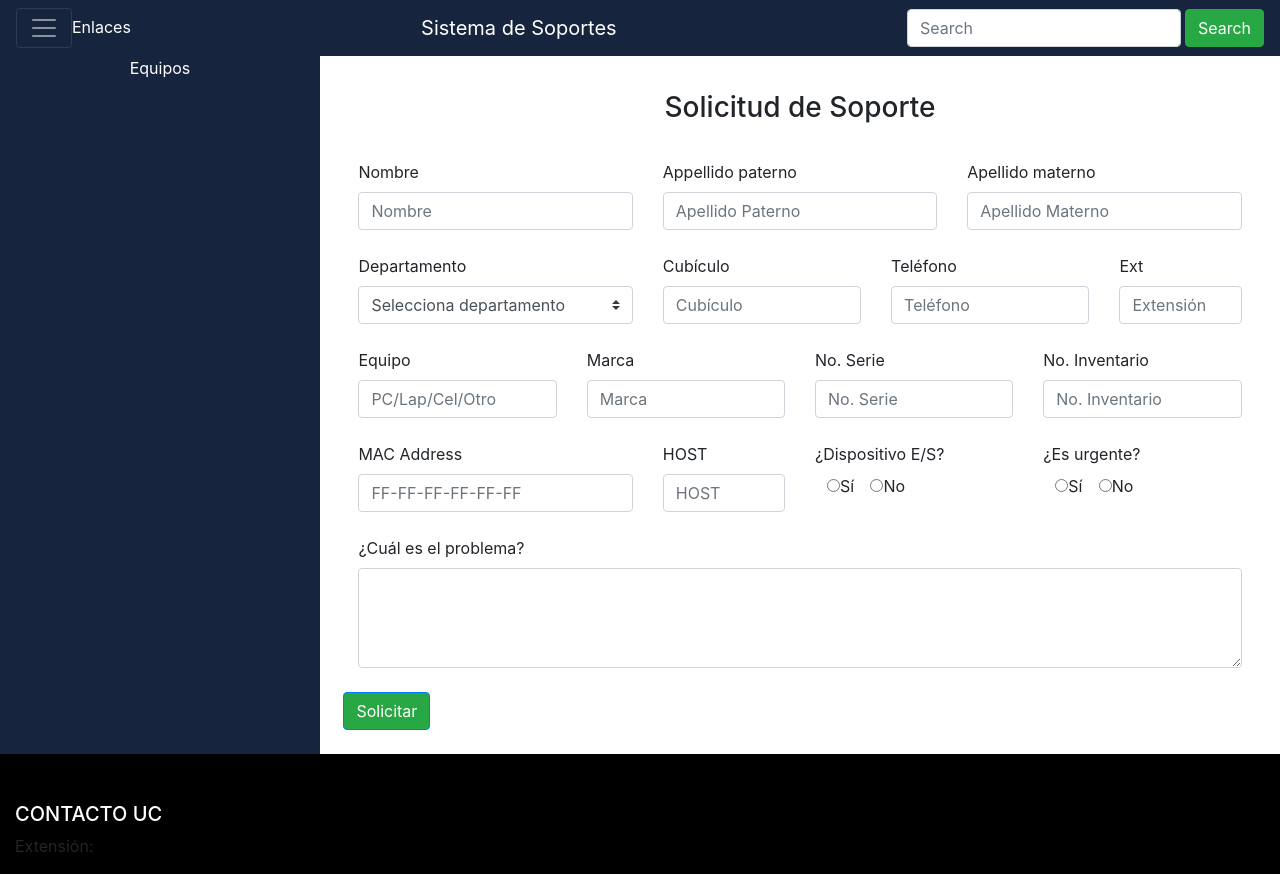
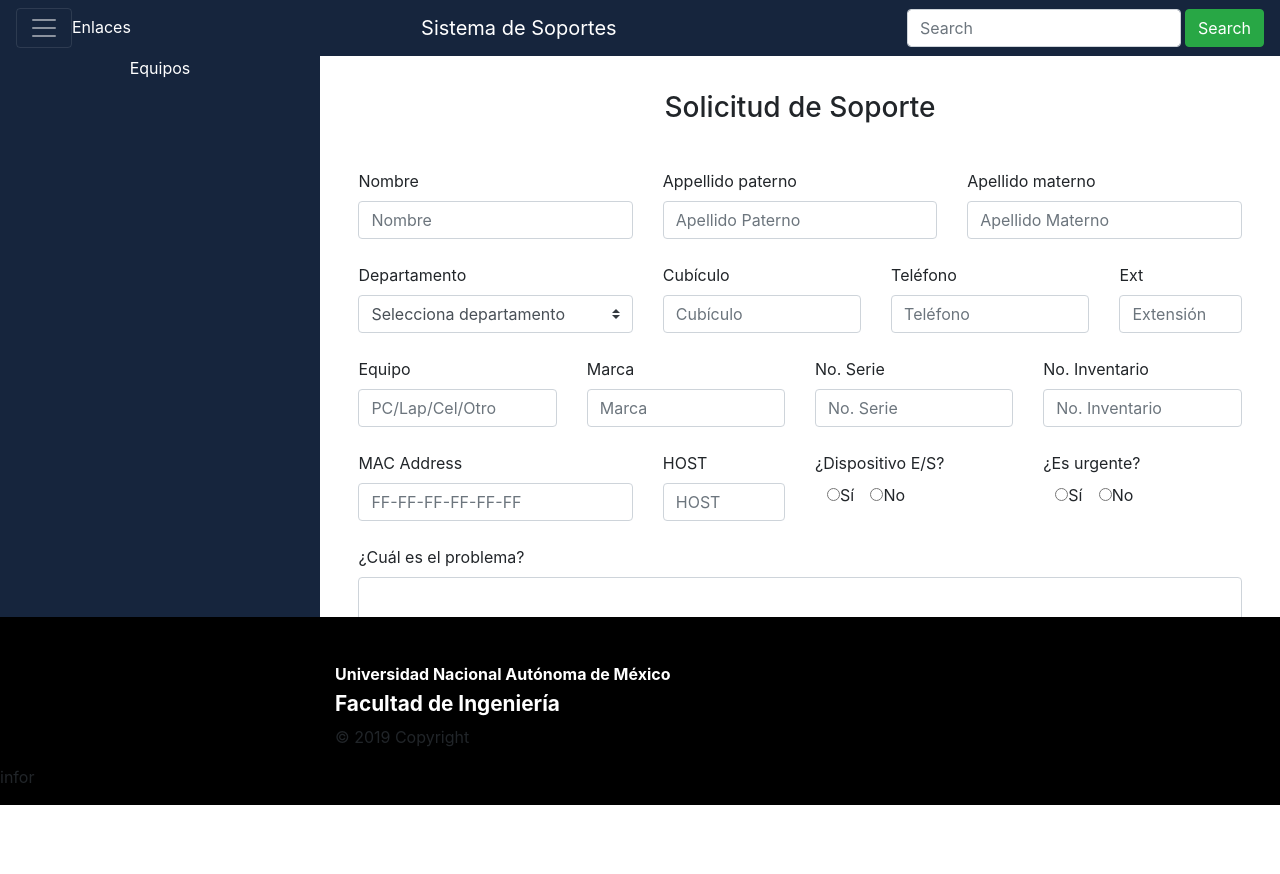
Before and after one commit to alexorozco2410/SistemaSoportes, a CodeIgniter app: page /SistemaSoportes/index.php/solicitud_controller/index in a window 1280 px wide. After the commit the page ends 805 px from the top, so only its background shows below. Run offline with CodeIgniter, Linux system fonts and the light colour scheme; some libraries are stand-ins or nearby versions.

Commit message:
modificacion 07/10/2019

```diff
--- a/application/views/footer.php
+++ b/application/views/footer.php
@@ -1,14 +1,15 @@
 <link rel="stylesheet" href="../assets/css/my_footer.css">
-    <footer class="footer-page font-small pt-5 my-footer ">
+    <footer class="page-footer footer-page font-small pt-5 my-footer ">
       <div class="container-fluid text-md-left">
+        <div class="row align-items-center justify-content-around">
+          <div class="col-md-6 mt-md-0 mt-3">
+            <h6 class="tit-footer">Universidad Nacional Autónoma de México</h6>
+            <h6 class="tit-footer" id="Facultad">Facultad de Ingeniería</h6>
+            <p> © 2019 Copyright</p>
+          </div>
+        </div>
         <div class="row">
-          <div class="col-md-6 mt-md-0 mt-3">
-            <h5 class="text-uppercase tit-footer">Contacto UC</h5>
-            <p>
-              Extensión:
-
-            </p>
-          </div>
+          <p>infor</p>
         </div>
       </div>
     </footer>
--- a/application/views/mis_soportes.php
+++ b/application/views/mis_soportes.php
@@ -3,7 +3,7 @@
 <div class="container-fluid cont-style">
   <div class="row justify-content-center">
     <div class="col-md-12 col-sm-12 col-xs-12">
-      <h3 class="titulo-hms mb-4">Historial personal</h3>
+      <h3 class="titulo-hms mb-5">Historial personal</h3>
       <div class="table-responsive">
         <table class="table hover-table">
           <tr>
--- a/application/views/nav.php
+++ b/application/views/nav.php
@@ -17,10 +17,10 @@
     <div class="collapse navbar-collapse" id="collapsibleNavbar">
     <ul class="my-nav-list">
       <li class="my-nav-item">
-        <a class="my-nav-link" href="#">Solicitud</a>
+        <a class="my-nav-link" href="solicitud_controller">Solicitud</a>
       </li>
       <li class="my-nav-item">
-        <a class="my-nav-link" href="#">Mis Soportes</a>
+        <a class="my-nav-link" href="mis_soportes_controller">Mis Soportes</a>
       </li>
     </ul>
   </div>
--- a/application/views/solicitud.php
+++ b/application/views/solicitud.php
@@ -93,7 +93,7 @@
               <textarea id="Problema" class="form-control" rows="3" name="problema"></textarea>
             </div>
           </div>
-          <div class="row">
+          <div class="row my-btn-success mb-4">
             <button type="submit" class="btn btn-primary bg-success mb-4">Solicitar</button>
           </div>
         </form>
--- a/assets/css/mis_soportes.css
+++ b/assets/css/mis_soportes.css
@@ -1,10 +1,12 @@
 .cont-style{
   padding: 5% 10% 5% 10%;
+  attachment: fixed;
 }
  .titulo-hms{
    text-align: center;
    text-decoration: inherit;
    font-style: italic;
+   font-weight: bold;
  }
 
 .atributo-sht{
--- a/assets/css/my_footer.css
+++ b/assets/css/my_footer.css
@@ -1,7 +1,21 @@
 .my-footer{
   background-color: black;
+  position: absolute;
+  bottom: 0;
+  width: 100%;
+
 }
 
 .tit-footer{
   color: white;
+  font-weight: bold;
 }
+
+#Facultad{
+  font-size: 1.3rem;
+}
+
+html {
+  min-height: 100%;
+  position: relative;
+}
--- a/assets/css/solicitud.css
+++ b/assets/css/solicitud.css
@@ -15,6 +15,7 @@
 
 .ss{
   padding: 0;
+  attachment: fixed;
 }
 
 .header{
@@ -31,3 +32,13 @@
   max-height: 100px;
   min-height: 100px;
 }
+
+.sol-soporte{
+  padding-bottom: 3%;
+  padding-top: 1%;
+}
+
+.my-btn-success{
+  float: right;
+  padding: 0% 2% 2% 2%;
+}
```
